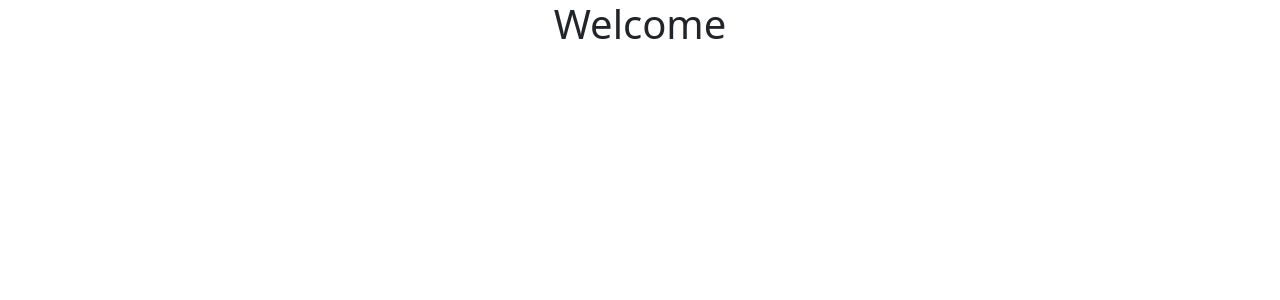
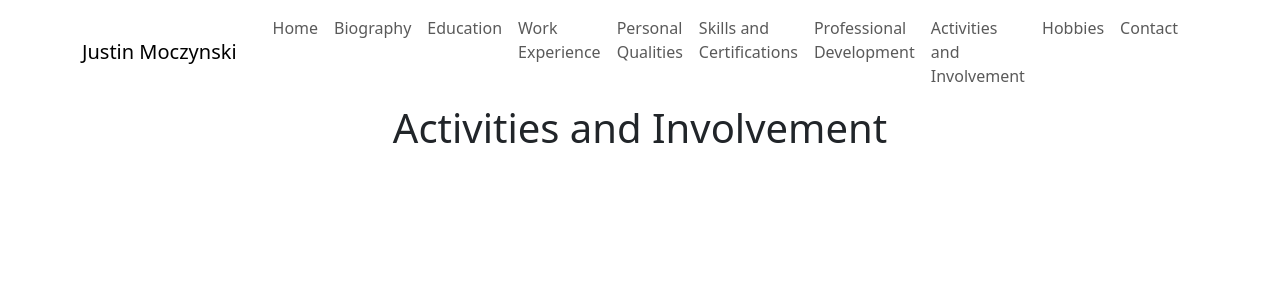
Before and after one commit to jmoczynski/personal-profile, a React (Create React App) app: page /activities in a window 1280 px wide. Shown: the top 300 px of the page. Built offline with nearby package versions, Linux system fonts and the light colour scheme.

Commit message:
added navigation, pages

```diff
--- a/package.json
+++ b/package.json
@@ -13,6 +13,7 @@
     "react-bootstrap": "^2.8.0",
     "react-dom": "^18.2.0",
     "react-router": "^6.15.0",
+    "react-router-bootstrap": "^0.26.2",
     "react-router-dom": "^6.15.0",
     "react-scripts": "5.0.1",
     "web-vitals": "^2.1.4"
--- /dev/null
+++ b/src/components/ActivitiesPage.js
@@ -0,0 +1,11 @@
+import Container from "react-bootstrap/Container";
+
+function ActivitiesPage(){
+    return(
+        <Container>
+            <h1 className="text-center">Activities and Involvement</h1>
+        </Container>
+    );
+}
+
+export default ActivitiesPage;
--- /dev/null
+++ b/src/components/BiographyPage.js
@@ -0,0 +1,11 @@
+import Container from "react-bootstrap/Container";
+
+function BiographyPage(){
+    return(
+        <Container>
+            <h1 className="text-center">Biography</h1>
+        </Container>
+    );
+}
+
+export default BiographyPage;
--- /dev/null
+++ b/src/components/ContactPage.js
@@ -0,0 +1,11 @@
+import Container from "react-bootstrap/Container";
+
+function ContactPage(){
+    return(
+        <Container>
+            <h1 className="text-center">Contact</h1>
+        </Container>
+    );
+}
+
+export default ContactPage;
--- /dev/null
+++ b/src/components/DevelopmentPage.js
@@ -0,0 +1,11 @@
+import Container from "react-bootstrap/Container";
+
+function DevelopmentPage(){
+    return(
+        <Container>
+            <h1 className="text-center">Professional Development</h1>
+        </Container>
+    );
+}
+
+export default DevelopmentPage;
--- /dev/null
+++ b/src/components/EducationPage.js
@@ -0,0 +1,11 @@
+import Container from "react-bootstrap/Container";
+
+function EducationPage(){
+    return(
+        <Container>
+            <h1 className="text-center">Education</h1>
+        </Container>
+    );
+}
+
+export default EducationPage;
--- /dev/null
+++ b/src/components/HobbiesPage.js
@@ -0,0 +1,11 @@
+import Container from "react-bootstrap/Container";
+
+function WorkPage(){
+    return(
+        <Container>
+            <h1 className="text-center">Hobbies</h1>
+        </Container>
+    );
+}
+
+export default WorkPage;
--- /dev/null
+++ b/src/components/Navigation.js
@@ -0,0 +1,31 @@
+import Container from "react-bootstrap/Container";
+import {Navbar, Nav} from "react-bootstrap";
+
+function Navigation(){
+    return(
+        <Container>
+            <Navbar expand="lg">
+                <Navbar.Brand href="/">Justin Moczynski</Navbar.Brand>
+                <Navbar.Toggle aria-controls="navigation"/>
+                <Navbar.Collapse id="navigation">
+                    <Container>
+                        <Nav>
+                            <Nav.Link href="/">Home</Nav.Link>
+                            <Nav.Link href="/bio">Biography</Nav.Link>
+                            <Nav.Link href="/education">Education</Nav.Link>
+                            <Nav.Link href="/experience">Work Experience</Nav.Link>
+                            <Nav.Link href="/qualities">Personal Qualities</Nav.Link>
+                            <Nav.Link href="/skills">Skills and Certifications</Nav.Link>
+                            <Nav.Link href="/development">Professional Development</Nav.Link>
+                            <Nav.Link href="/activities">Activities and Involvement</Nav.Link>
+                            <Nav.Link href="/hobbies">Hobbies</Nav.Link>
+                            <Nav.Link href="/contact">Contact</Nav.Link>
+                        </Nav>
+                    </Container>
+                </Navbar.Collapse>
+            </Navbar>
+        </Container>
+    );
+}
+
+export default Navigation;
--- /dev/null
+++ b/src/components/QualitiesPage.js
@@ -0,0 +1,11 @@
+import Container from "react-bootstrap/Container";
+
+function QualitiesPage(){
+    return(
+        <Container>
+            <h1 className="text-center">Personal Qualities</h1>
+        </Container>
+    );
+}
+
+export default QualitiesPage;
--- /dev/null
+++ b/src/components/SkillsPage.js
@@ -0,0 +1,11 @@
+import Container from "react-bootstrap/Container";
+
+function SkillsPage(){
+    return(
+        <Container>
+            <h1 className="text-center">Skills and Certifications</h1>
+        </Container>
+    );
+}
+
+export default SkillsPage;
--- /dev/null
+++ b/src/components/WorkPage.js
@@ -0,0 +1,11 @@
+import Container from "react-bootstrap/Container";
+
+function WorkPage(){
+    return(
+        <Container>
+            <h1 className="text-center">Work Experience</h1>
+        </Container>
+    );
+}
+
+export default WorkPage;
--- a/src/index.js
+++ b/src/index.js
@@ -3,16 +3,39 @@ import ReactDOM from 'react-dom/client';
 import './index.css';
 import App from './App';
 import reportWebVitals from './reportWebVitals';
-import {HashRouter} from 'react-router-dom';
+import {BrowserRouter, Routes, Route} from 'react-router-dom';
 
 import 'bootstrap/dist/css/bootstrap.css';
+import Navigation from "./components/Navigation";
+import BiographyPage from "./components/BiographyPage";
+import EducationPage from "./components/EducationPage";
+import WorkPage from "./components/WorkPage";
+import QualitiesPage from "./components/QualitiesPage";
+import SkillsPage from "./components/SkillsPage";
+import DevelopmentPage from "./components/DevelopmentPage";
+import ActivitiesPage from "./components/ActivitiesPage";
+import HobbiesPage from "./components/HobbiesPage";
+import ContactPage from "./components/ContactPage";
 
 const root = ReactDOM.createRoot(document.getElementById('root'));
 root.render(
   <React.StrictMode>
-      <HashRouter>
-          <App/>
-      </HashRouter>
+      <Navigation/>
+      <BrowserRouter>
+          <Routes>
+              <Route index element={<App/>}/>
+              <Route path="/" element={<App/>}/>
+              <Route path="/bio" element={<BiographyPage/>}/>
+              <Route path="/education" element={<EducationPage/>}/>
+              <Route path="/experience" element={<WorkPage/>}/>
+              <Route path="/qualities" element={<QualitiesPage/>}/>
+              <Route path="/skills" element={<SkillsPage/>}/>
+              <Route path="/development" element={<DevelopmentPage/>}/>
+              <Route path="/activities" element={<ActivitiesPage/>}/>
+              <Route path="/hobbies" element={<HobbiesPage/>}/>
+              <Route path="/contact" element={<ContactPage/>}/>
+          </Routes>
+      </BrowserRouter>
   </React.StrictMode>
 );
 
```
Also changed, not shown: 1 other file (tests, documents, lock files or other folders).
